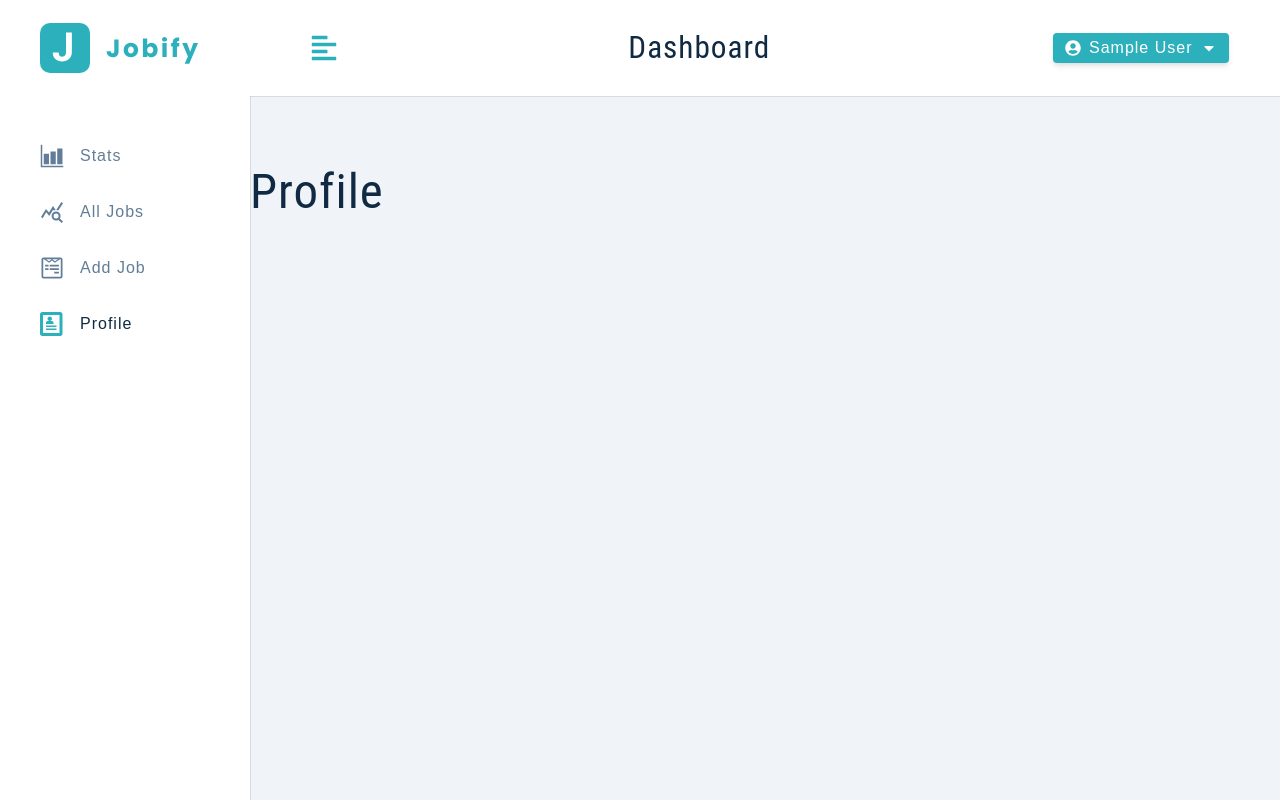
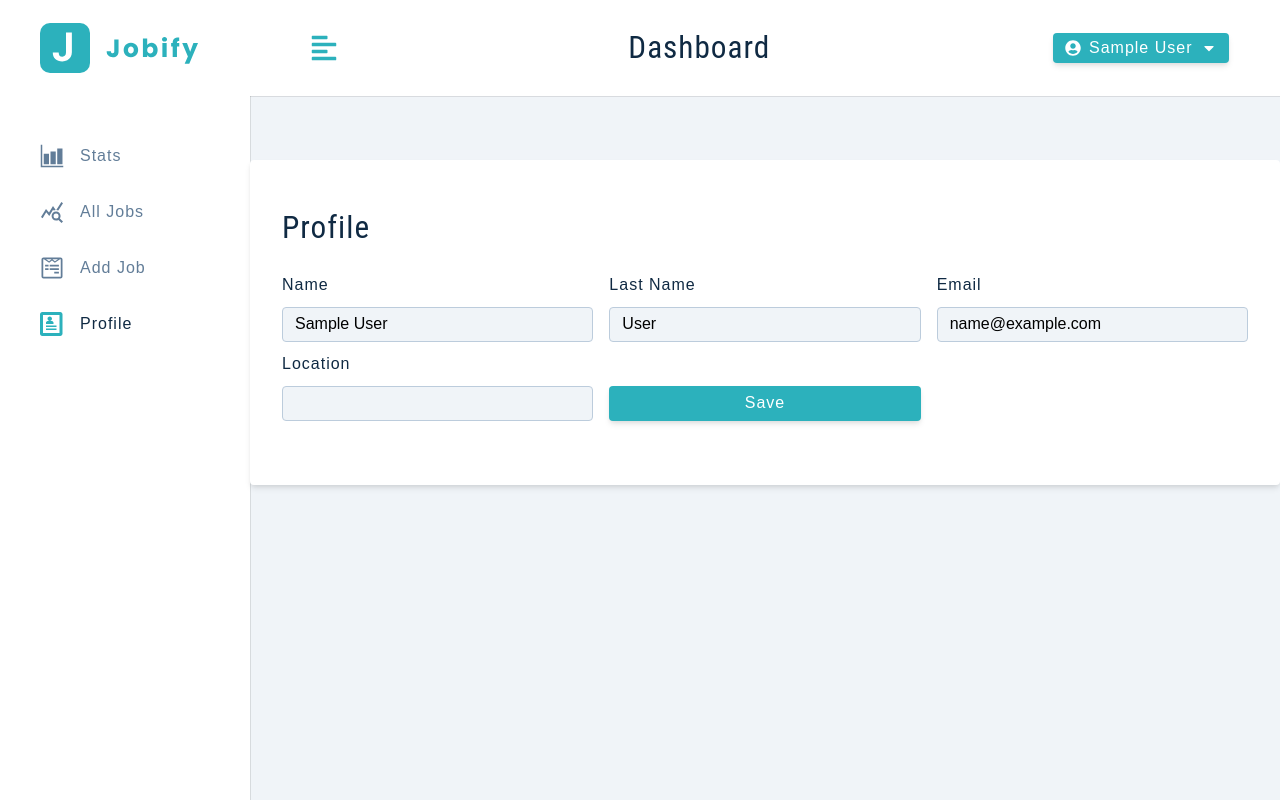
Before and after one commit to DarrelASandbox/jobify, a React (Create React App) app in the folder client/: page /profile in a window 1280 px wide. Built offline with nearby package versions, Linux system fonts and the light colour scheme; sample sign-in values are in the browser's storage.

Commit message:
Setup profile page for frontend.

```diff
--- a/client/src/components/FormRow.js
+++ b/client/src/components/FormRow.js
@@ -2,7 +2,7 @@
   return (
     <div className='form-row'>
       <label htmlFor={name} className='form-label'>
-        {name}
+        {labelText || name}
       </label>
       <input
         type={type}
--- a/client/src/context/appContext.js
+++ b/client/src/context/appContext.js
@@ -6,6 +6,7 @@
   LOGIN_USER_BEGIN,
   LOGIN_USER_ERROR,
   LOGIN_USER_SUCCESS,
+  LOGOUT_USER,
   REGISTER_USER_BEGIN,
   REGISTER_USER_ERROR,
   REGISTER_USER_SUCCESS,
@@ -13,7 +14,6 @@
   SETUP_USER_ERROR,
   SETUP_USER_SUCCESS,
   TOGGLE_SIDEBAR,
-  LOGOUT_USER,
 } from './actions';
 import reducer from './reducer';
 
@@ -131,6 +131,10 @@
     removeUserFromLocalStorage();
   };
 
+  const updateUser = async (currentUser) => {
+    console.log(currentUser);
+  };
+
   return (
     <AppContext.Provider
       value={{
@@ -141,6 +145,7 @@
         setupUser,
         toggleSidebar,
         logoutUser,
+        updateUser,
       }}
     >
       {children}
--- a/client/src/pages/dashboard/Profile.js
+++ b/client/src/pages/dashboard/Profile.js
@@ -1,5 +1,65 @@
+import { useState } from 'react';
+import { FormRow, Alert } from '../../components';
+import { useAppContext } from '../../context/appContext';
+import Wrapper from '../../assets/wrappers/DashboardFormPage';
+
 const Profile = () => {
-  return <h1>Profile</h1>;
+  const { user, showAlert, displayAlert, updateUser, isLoading } =
+    useAppContext();
+
+  const [name, setName] = useState(user?.name);
+  const [email, setEmail] = useState(user?.email);
+  const [lastName, setLastName] = useState(user?.lastName);
+  const [location, setLocation] = useState(user?.location);
+
+  const handleSubmit = (e) => {
+    e.preventDefault();
+    if (!name || !email || !lastName || !location) {
+      displayAlert();
+      return;
+    }
+    updateUser({ name, email, lastName, location });
+  };
+
+  return (
+    <Wrapper>
+      <form className='form' onSubmit={handleSubmit}>
+        <h3>profile</h3>
+        {showAlert && <Alert />}
+        <div className='form-center'>
+          <FormRow
+            type='text'
+            name='name'
+            value={name}
+            handleChange={(e) => setName(e.target.value)}
+          />
+          <FormRow
+            type='text'
+            labelText='last name'
+            name='lastName'
+            value={lastName}
+            handleChange={(e) => setLastName(e.target.value)}
+          />
+          <FormRow
+            type='email'
+            name='email'
+            value={email}
+            handleChange={(e) => setEmail(e.target.value)}
+          />
+          <FormRow
+            type='text'
+            name='location'
+            value={location}
+            handleChange={(e) => setLocation(e.target.value)}
+          />
+
+          <button className='btn btn-block' type='submit' disabled={isLoading}>
+            {isLoading ? 'Please wait...' : 'Save'}
+          </button>
+        </div>
+      </form>
+    </Wrapper>
+  );
 };
 
 export default Profile;
```
